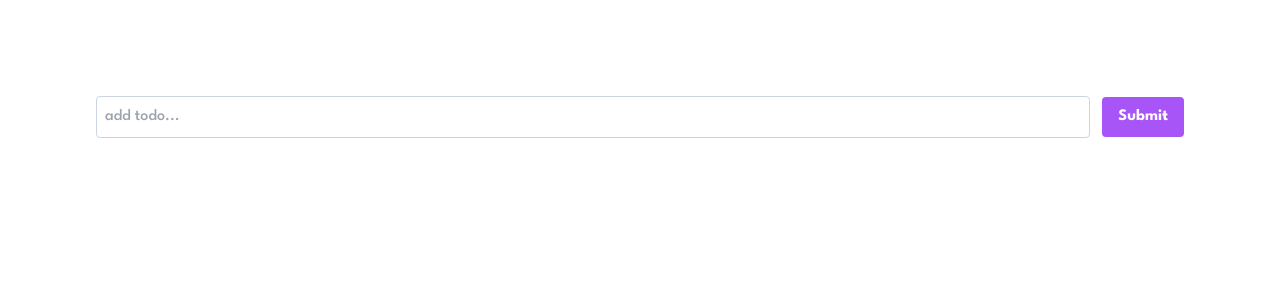
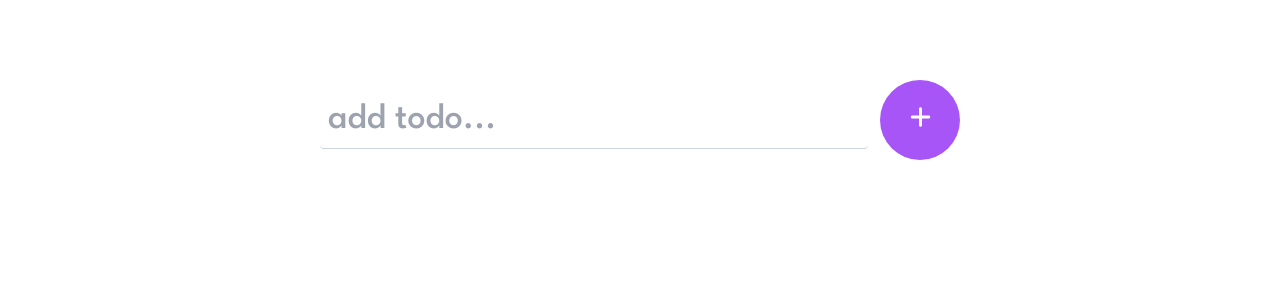
Before and after one commit to Mark-Alexis-Posadas/react-mini-practice, a React (Vite) app: page / in a window 1280 px wide. Shown: the top 300 px of the page. Built offline with nearby package versions, Linux system fonts and the light colour scheme.

Commit message:
added active indicator on item when delete

```diff
--- a/src/App.jsx
+++ b/src/App.jsx
@@ -1,9 +1,7 @@
-import Tab from "./components/Theme/Tab/Tab";
 import Todo from "./components/TodoReducer/Todo";
-
 const App = () => {
   return (
-    <div className="p-4">
+    <div>
       <Todo />
     </div>
   );
--- a/src/components/TodoReducer/Todo.jsx
+++ b/src/components/TodoReducer/Todo.jsx
@@ -1,6 +1,8 @@
 import { useReducer, useState } from "react";
 import TodoItem from "./TodoItem";
 import { ConfirmationDelete } from "./ConfirmationDelete";
+import { FontAwesomeIcon } from "@fortawesome/react-fontawesome";
+import { faPlus } from "@fortawesome/free-solid-svg-icons";
 
 const initialState = {
   todo: [],
@@ -18,6 +20,7 @@ const reducer = (state, action) => {
       return {
         ...state,
         toggleDelete: true,
+        active: action.payload,
         deleteIndex: action.payload,
         currentTodo: state.todo[action.payload],
       };
@@ -106,7 +109,7 @@ export default function Todo() {
   };
 
   return (
-    <div className="p-20 flex flex-col items-center relative">
+    <div className="p-20 flex flex-col items-center relative max-w-[800px] m-auto">
       {error && <p className="text-red-500 mb-3">please add text</p>}
       <div className="flex items-center gap-3 w-full mb-3">
         <input
@@ -116,13 +119,13 @@ export default function Todo() {
             setInputVal(e.target.value), setError(false);
           }}
           placeholder="add todo..."
-          className="border flex-1 border-slate-300 p-2 rounded"
+          className="border-b flex-1 border-slate-300 p-2 rounded text-4xl"
         />
         <button
-          className="bg-purple-500 hover:bg-purple-700 text-white font-bold py-2 px-4 rounded"
+          className="bg-purple-500 hover:bg-purple-700 text-white font-bold py-2 px-4 rounded-full w-20 h-20 "
           onClick={handleSubmit}
         >
-          Submit
+          <FontAwesomeIcon icon={faPlus} className="text-2xl" />
         </button>
       </div>
       <ul className="w-full">
@@ -139,7 +142,7 @@ export default function Todo() {
       </ul>
       {state.showModal && (
         <div className="fixed bg-[rgba(0,0,0,0.4)] w-full h-screen top-0 flex items-center overflow-hidden">
-          <div className="max-w-[1000px] m-auto flex w-full gap-3">
+          <div className="lg:max-w-[700px] m-auto flex flex-col w-full gap-3">
             <input
               type="text"
               placeholder="Edit..."
@@ -155,7 +158,7 @@ export default function Todo() {
                 Cancel
               </button>
               <button
-                className="bg-purple-500 hover:bg-purple-700 text-white font-bold p-2 rounded"
+                className="bg-purple-500 flex items-center hover:bg-purple-700 text-white font-bold p-2 rounded"
                 onClick={() => {
                   dispatch({ type: "SUBMIT_EDIT" });
                   dispatch({ type: "CANCEL" });
--- a/src/components/TodoReducer/TodoItem.jsx
+++ b/src/components/TodoReducer/TodoItem.jsx
@@ -12,19 +12,19 @@ export default function TodoItem({
     <li
       className={`${
         isEditing ? "bg-green-400 text-white focus" : "bg-white"
-      } border border-slate-200 p-3 rounded flex items-center justify-between mb-3`}
+      } border-b shadow-md border-slate-200 text-2xl p-3 rounded flex items-center justify-between mb-3`}
     >
       {item}
       <div className="flex items-center gap-3">
         <button
-          className="bg-blue-500 hover:bg-blue-700 text-white font-bold p-2 rounded"
+          className="flex items-center bg-blue-500 hover:bg-blue-700 text-white font-bold p-2 rounded"
           onClick={handleEditTodo}
         >
           <FontAwesomeIcon icon={faPencilSquare} />
         </button>
 
         <button
-          className="bg-red-500 hover:bg-red-700 text-white font-bold p-2  rounded"
+          className="flex items-center bg-red-500 hover:bg-red-700 text-white font-bold p-2  rounded"
           onClick={handleDelete}
         >
           <FontAwesomeIcon icon={faTrash} />
```
